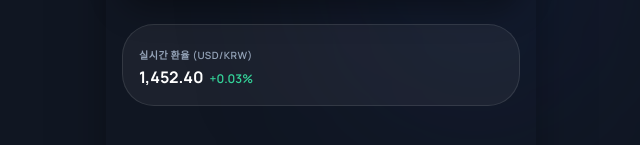
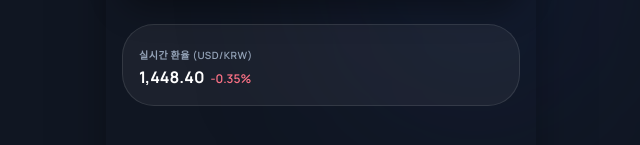
Before and after one commit to KOSCOM-TEAM1/frontend, a React (Vite) app: page /assets in a window 1280 px wide. Shown: the part 1400-1545 px from the top of the page, without its empty margins (319-959 px from the left). Built offline with nearby package versions, Linux system fonts and the light colour scheme; a web font is replaced by a local one.

Commit message:
Feat: 환율 갱신

```diff
--- a/src/pages/MorningDashboard.jsx
+++ b/src/pages/MorningDashboard.jsx
@@ -6,7 +6,7 @@ import userService from '../api/userService';
 // 잠든 사이 변화 - 작은 아이콘 카드 (마키용, 간단한 내용)
 const overnightItems = [
   { id: 'kospi', icon: 'show_chart', label: '코스피', change: '+3.39%', positive: true },
-  { id: 'usdkrw', icon: 'currency_exchange', label: 'USD/KRW', change: '+0.03%', positive: true },
+  { id: 'usdkrw', icon: 'currency_exchange', label: 'USD/KRW', change: '-0.35%', positive: false },
   { id: 'overseas', icon: 'language', label: '해외', change: '+2.50%', positive: true },
   { id: 'domestic', icon: 'account_balance', label: '국내', change: '-0.85%', positive: false },
   { id: 'total', icon: 'account_balance_wallet', label: '총자산', change: '+0.37%', positive: true },
@@ -127,8 +127,8 @@ function MorningDashboard() {
               <div className="flex flex-col">
                 <span className="text-sm text-slate-400 font-semibold uppercase tracking-wider">USD/KRW</span>
                 <div className="flex items-baseline gap-1.5">
-                  <span className="text-white text-base font-bold">1,452.40</span>
-                  <span className="text-emerald-400 text-sm font-semibold">+0.03%</span>
+                  <span className="text-white text-base font-bold">1,448.40</span>
+                  <span className="text-rose-400 text-sm font-semibold">-0.35%</span>
                 </div>
               </div>
             </div>
--- a/src/pages/TotalAssetInventory.jsx
+++ b/src/pages/TotalAssetInventory.jsx
@@ -410,9 +410,9 @@ function TotalAssetInventory() {
                 실시간 환율 (USD/KRW)
               </span>
               <div className="flex items-baseline gap-1.5">
-                <span className="text-white text-base font-bold">1,452.40</span>
-                <span className="text-emerald-400 text-xs font-semibold">
-                  +0.03%
+                <span className="text-white text-base font-bold">1,448.40</span>
+                <span className="text-rose-400 text-xs font-semibold">
+                  -0.35%
                 </span>
               </div>
             </div>
```
